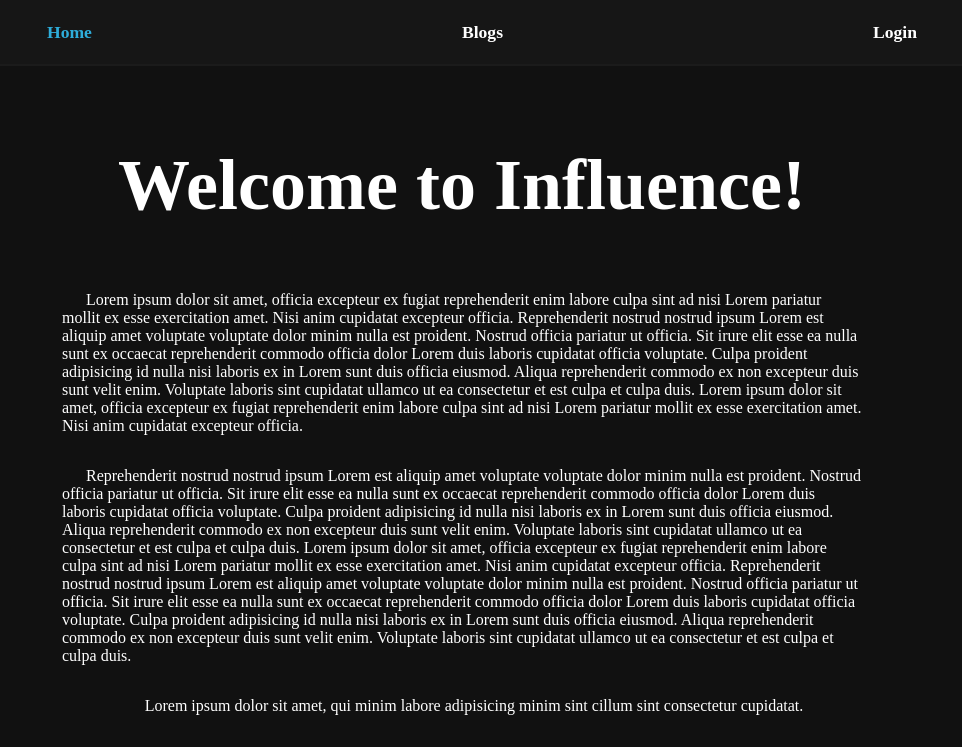
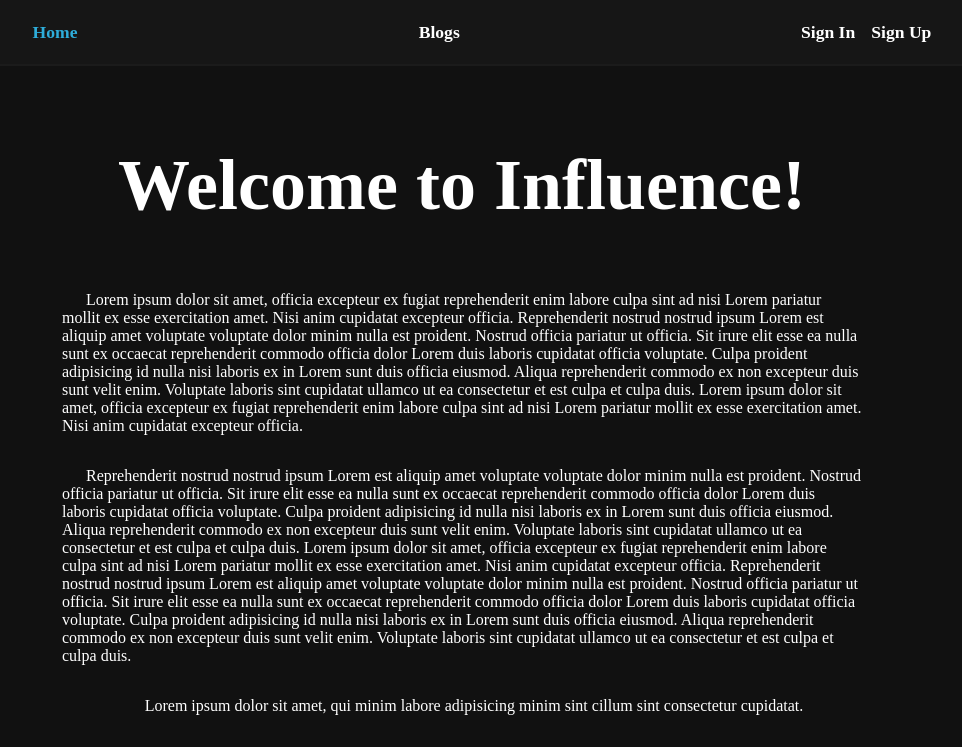
Before and after one commit to utilyre/influence, a React (Vite) app in the folder client/: page / in a window 1280 px wide. Shown: the top 747 px of the page, without its empty margins (178-1140 px from the left). Built offline with nearby package versions, Linux system fonts and the light colour scheme.

Commit message:
fix(nav): replace login link with signup and signin links

```diff
--- a/client/src/components/Navigation.jsx
+++ b/client/src/components/Navigation.jsx
@@ -12,6 +12,11 @@
   height: 4em;
 
   border-bottom: #1b1b1b solid 2px;
+`
+
+const Item = styled.li`
+  display: flex;
+  gap: 1em;
 `
 
 const StyledNavLink = styled(NavLink)`
@@ -31,18 +36,19 @@
 
   return (
     <HorizontalList>
-      <li>
+      <Item>
         <StyledNavLink to='/'>Home</StyledNavLink>
-      </li>
+      </Item>
 
-      <li>
+      <Item>
         <StyledNavLink to='/blogs'>Blogs</StyledNavLink>
-      </li>
+      </Item>
 
       {user === null && (
-        <li>
-          <StyledNavLink to='/login'>Login</StyledNavLink>
-        </li>
+        <Item>
+          <StyledNavLink to='/signin'>Sign In</StyledNavLink>
+          <StyledNavLink to='/signup'>Sign Up</StyledNavLink>
+        </Item>
       )}
     </HorizontalList>
   )
```
